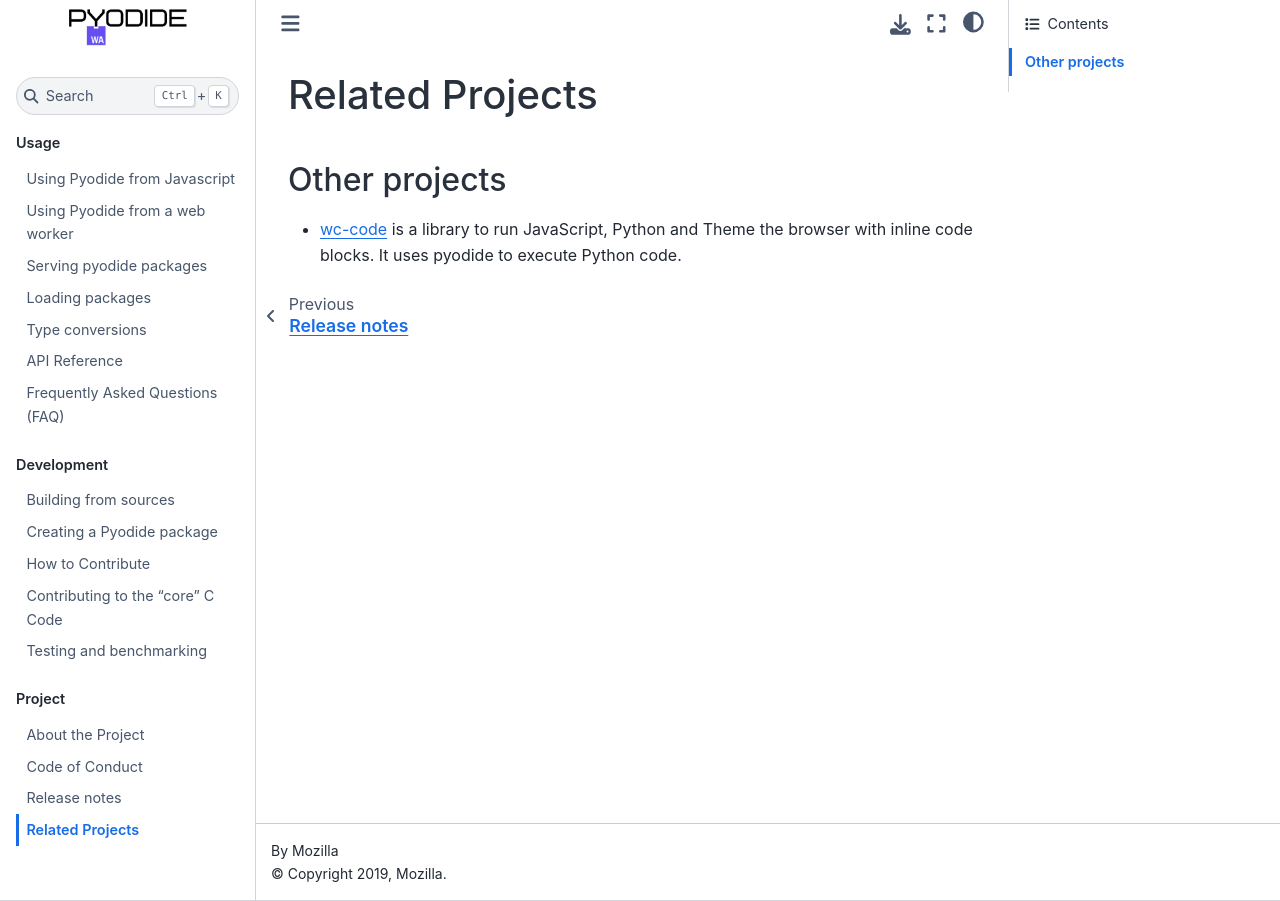
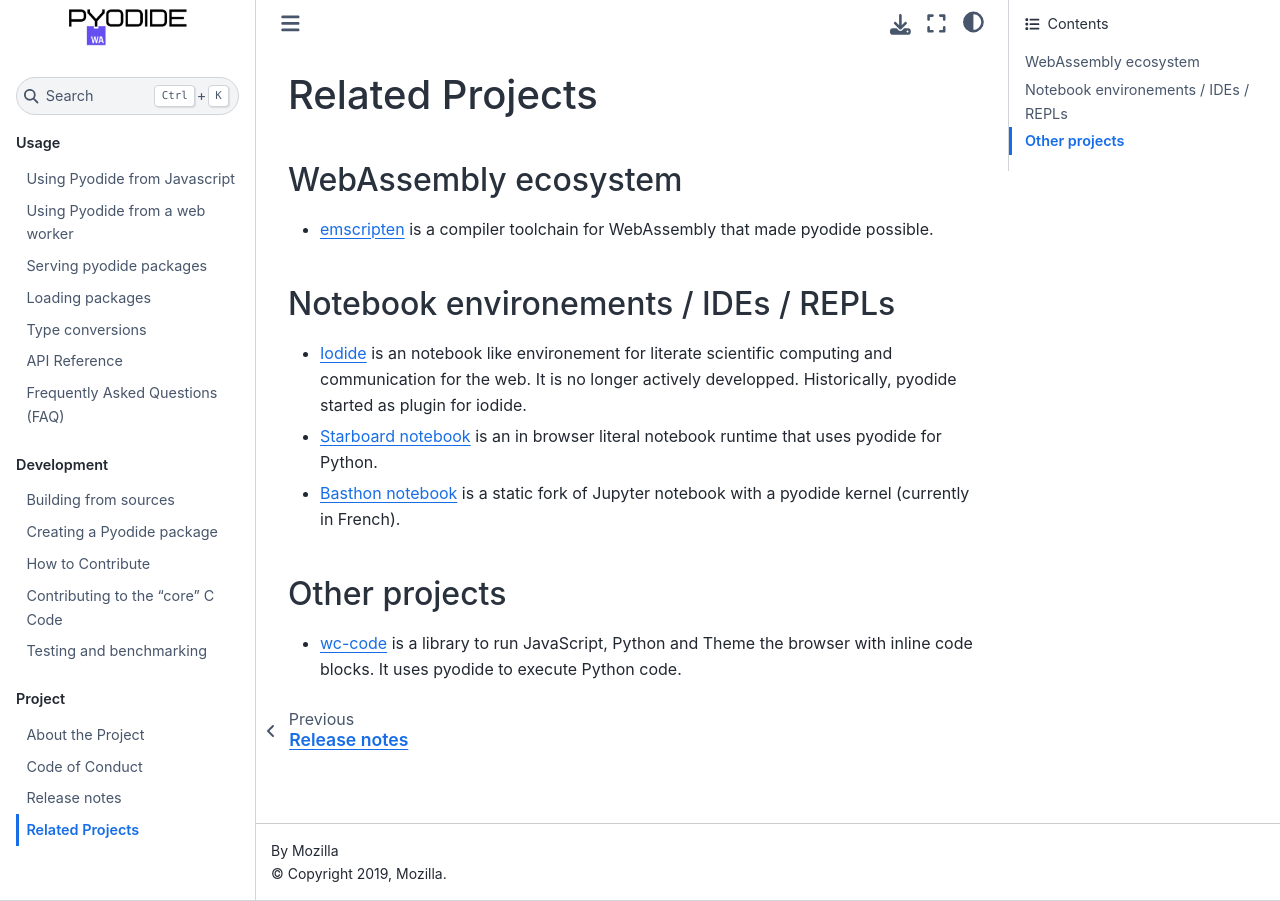
Before and after one commit to pyodide/pyodide, a Sphinx documentation site: the page built from docs/project/related-projects.md, in a window 1280 px wide. Built offline with Sphinx 7.4.7 and the Sphinx Book theme 1.1.4, drawn with Linux system fonts in a browser that asks for light colours; the version number is read from the project's files by our own code.

Commit message:
Add more related projects

```diff
--- a/docs/project/related-projects.md
+++ b/docs/project/related-projects.md
@@ -1,5 +1,20 @@
 # Related Projects
 
+## WebAssembly ecosystem
+
+- [emscripten](https://emscripten.org/) is a compiler toolchain for WebAssembly
+  that made pyodide possible.
+
+## Notebook environements / IDEs / REPLs
+
+ - [Iodide](https://github.com/iodide-project/iodide) is an notebook like
+   environement for literate scientific computing and communication for the
+   web. It is no longer actively developped. Historically, pyodide started
+   as plugin for iodide.
+ - [Starboard notebook](https://github.com/gzuidhof/starboard-notebook) is an
+   in browser literal notebook runtime that uses pyodide for Python.
+ - [Basthon notebook](https://notebook.basthon.fr/) is a static fork of Jupyter
+   notebook with a pyodide kernel (currently in French).
 
 ## Other projects
 
```
